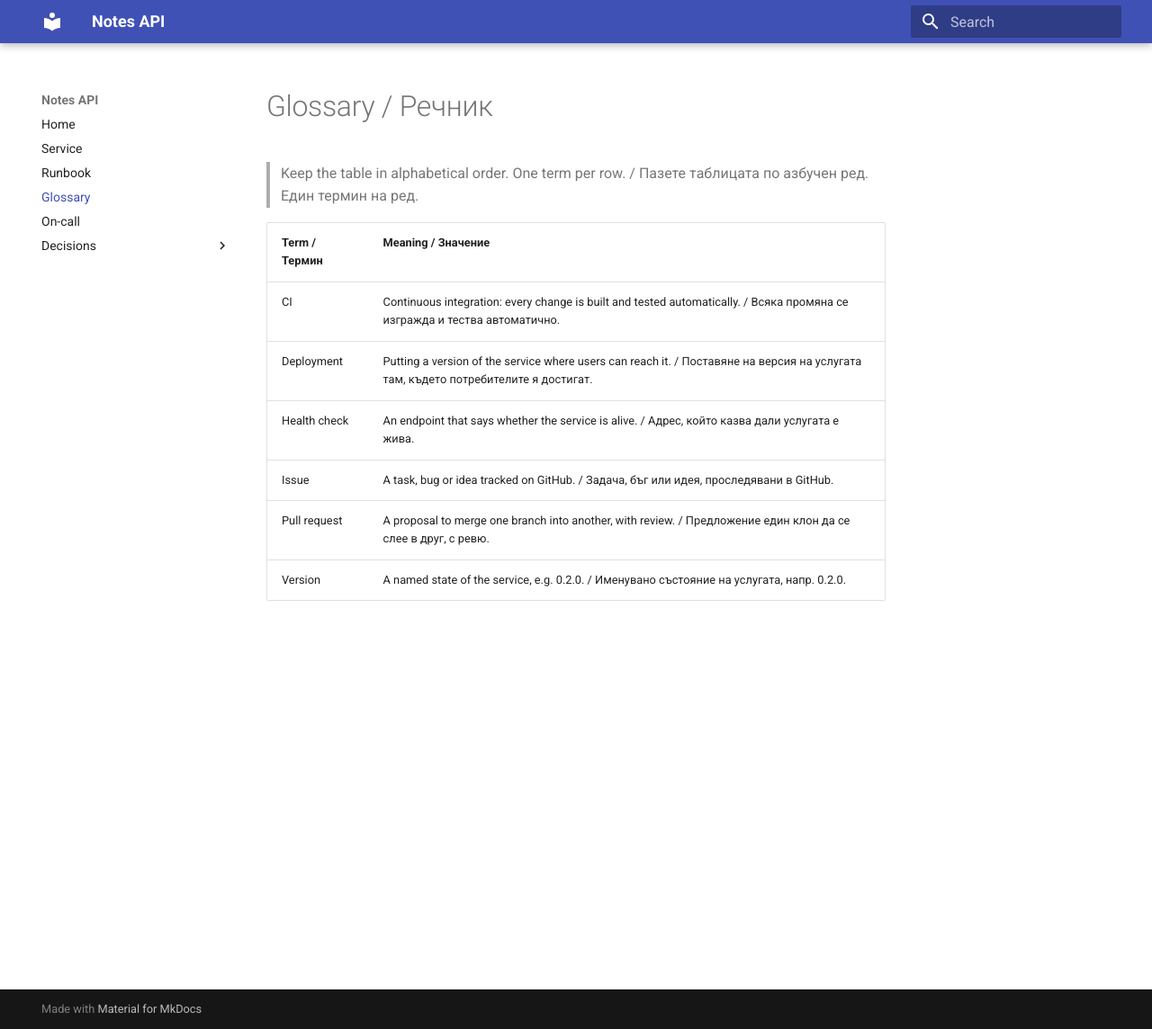
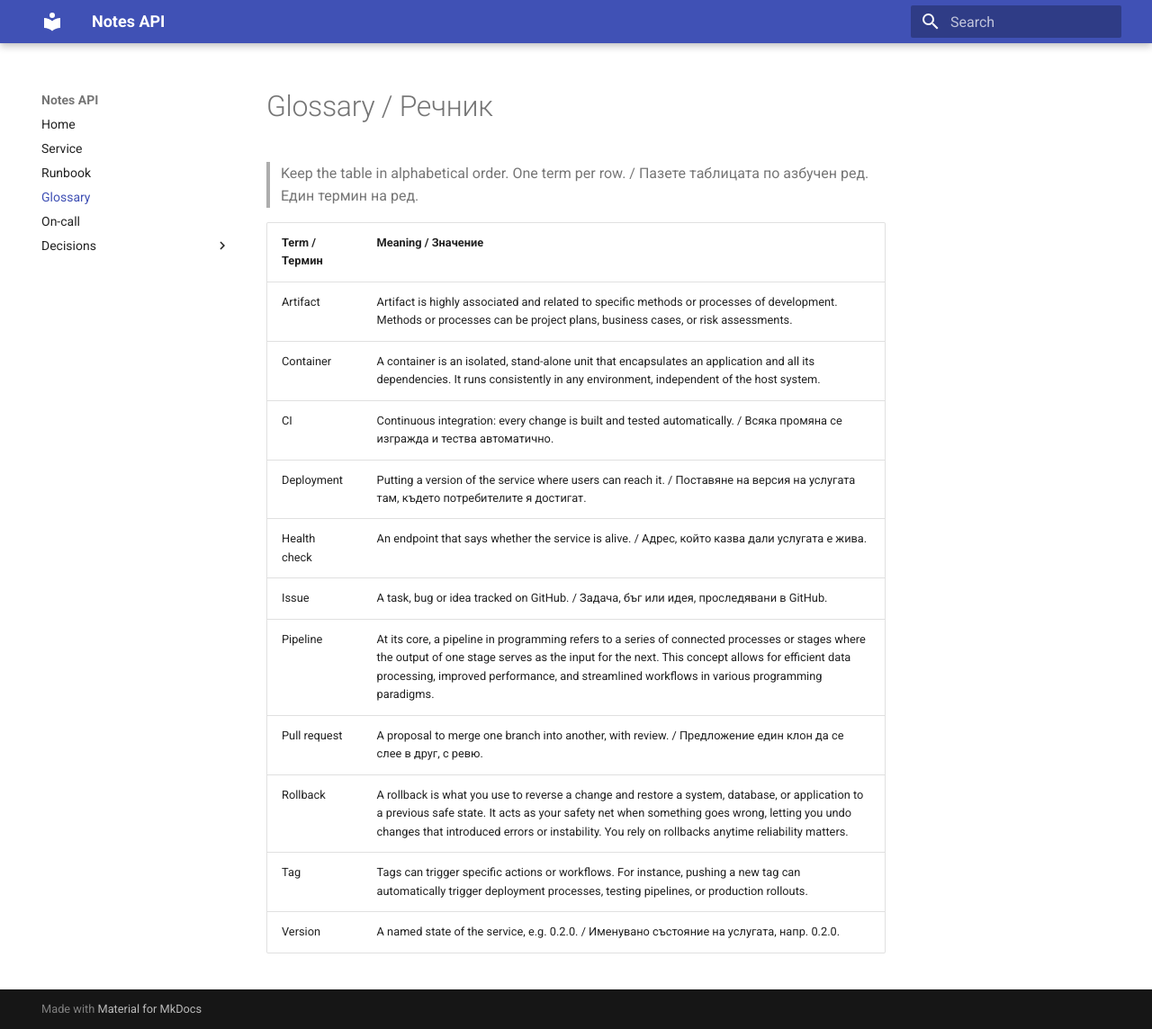
Before and after one commit to Lachezar-Y-Velinov/devops-labs, an MkDocs documentation site: the page built from docs/glossary.md, in a window 1280 px wide and 1144 px high. Shown: the whole window at 90% size. Built offline with MkDocs 1.6.1 and Material for MkDocs 9.7.7, drawn with Linux system fonts in a browser that asks for light colours.

Commit message:
Added to glossary

```diff
--- a/docs/glossary.md
+++ b/docs/glossary.md
@@ -4,9 +4,14 @@
 
 | Term / Термин | Meaning / Значение |
 |---|---|
+| Artifact | Artifact is highly associated and related to specific methods or processes of development. Methods or processes can be project plans, business cases, or risk assessments.
+| Container | A container is an isolated, stand-alone unit that encapsulates an application and all its dependencies. It runs consistently in any environment, independent of the host system.
 | CI | Continuous integration: every change is built and tested automatically. / Всяка промяна се изгражда и тества автоматично. |
 | Deployment | Putting a version of the service where users can reach it. / Поставяне на версия на услугата там, където потребителите я достигат. |
 | Health check | An endpoint that says whether the service is alive. / Адрес, който казва дали услугата е жива. |
 | Issue | A task, bug or idea tracked on GitHub. / Задача, бъг или идея, проследявани в GitHub. |
+| Pipeline | At its core, a pipeline in programming refers to a series of connected processes or stages where the output of one stage serves as the input for the next. This concept allows for efficient data processing, improved performance, and streamlined workflows in various programming paradigms.
 | Pull request | A proposal to merge one branch into another, with review. / Предложение един клон да се слее в друг, с ревю. |
+| Rollback | A rollback is what you use to reverse a change and restore a system, database, or application to a previous safe state. It acts as your safety net when something goes wrong, letting you undo changes that introduced errors or instability. You rely on rollbacks anytime reliability matters.
+| Tag | Tags can trigger specific actions or workflows. For instance, pushing a new tag can automatically trigger deployment processes, testing pipelines, or production rollouts.
 | Version | A named state of the service, e.g. 0.2.0. / Именувано състояние на услугата, напр. 0.2.0. |
```
